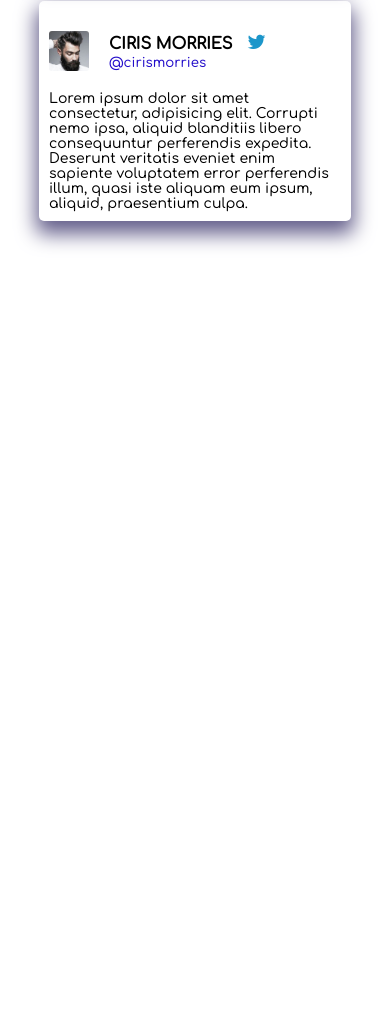
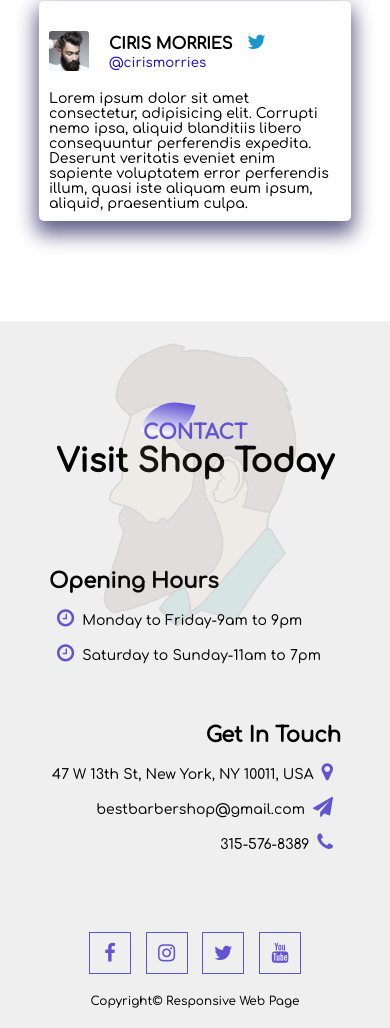
Before and after one commit to Rubel103/Fully-Responsive-Barber-Shop-Using-HTML-CSS, a plain HTML site: page index.html in a window 390 px wide. Shown: the part 3983-5011 px from the top of the page. Before the commit the page ends 4304 px from the top, so only its background shows below. Drawn offline with Linux system fonts and the light colour scheme; some packages are replaced by stand-ins of ours; a script that the page names is missing.

Commit message:
Footer section added with responsiveness

```diff
--- a/index.html
+++ b/index.html
@@ -14,6 +14,9 @@
     <link href="https://fonts.googleapis.com/css2?family=Dancing+Script:wght@700&display=swap" rel="stylesheet">
     <link rel="preconnect" href="https://fonts.gstatic.com">
     <link href="https://fonts.googleapis.com/css2?family=Comfortaa:wght@500&display=swap" rel="stylesheet">
+
+    <!-- link from::::https://github.com/cferdinandi/smooth-scroll then -> CDN  -->
+    <script src="https://cdn.jsdelivr.net/gh/cferdinandi/smooth-scroll/dist/smooth-scroll.polyfills.min.js"></script>
 
 
 </head>
@@ -39,11 +42,11 @@
     <div id="navbar">
         <nav>
             <ul>
-                <li> <a href="#">HOME</a> </li>
-                <li> <a href="#">FEATURES</a> </li>
-                <li> <a href="#">SERVICES</a> </li>
-                <li> <a href="#">TESTIMONIALS</a> </li>
-                <li> <a href="#">MEET US</a> </li>
+                <li> <a href="#home">HOME</a> </li>
+                <li> <a href="#feature">FEATURES</a> </li>
+                <li> <a href="#service">SERVICES</a> </li>
+                <li> <a href="#testimonial">TESTIMONIALS</a> </li>
+                <li> <a href="#footer">MEET US</a> </li>
             </ul>
         </nav>
     </div>
@@ -180,7 +183,9 @@
                     </div>
                 </div>
 
-                <p>Lorem ipsum dolor sit amet consectetur, adipisicing elit. Corrupti nemo ipsa, aliquid blanditiis libero consequuntur perferendis expedita. Deserunt veritatis eveniet enim sapiente voluptatem error perferendis illum, quasi iste aliquam eum ipsum, aliquid, praesentium culpa.</p>
+                <p>Lorem ipsum dolor sit amet consectetur, adipisicing elit. Corrupti nemo ipsa, aliquid blanditiis
+                    libero consequuntur perferendis expedita. Deserunt veritatis eveniet enim sapiente voluptatem error
+                    perferendis illum, quasi iste aliquam eum ipsum, aliquid, praesentium culpa.</p>
             </div>
             <div class="testimonial-column">
                 <div class="user">
@@ -191,7 +196,8 @@
                     </div>
                 </div>
 
-                <p>Lorem ipsum dolor sit amet consectetur, adipisicing elit. Corrupti nemo ipsa, aliquid blanditiis libero consequuntur perferendis expedita. Deserunt veritatis eveniet enim sapiente voluptatem .</p>
+                <p>Lorem ipsum dolor sit amet consectetur, adipisicing elit. Corrupti nemo ipsa, aliquid blanditiis
+                    libero consequuntur perferendis expedita. Deserunt veritatis eveniet enim sapiente voluptatem .</p>
             </div>
             <div class="testimonial-column">
 
@@ -204,12 +210,50 @@
                 </div>
 
 
-                <p>Lorem ipsum dolor sit amet consectetur, adipisicing elit. Corrupti nemo ipsa, aliquid blanditiis libero consequuntur perferendis expedita. Deserunt veritatis eveniet enim sapiente voluptatem error perferendis illum, quasi iste aliquam eum ipsum, aliquid, praesentium culpa.</p>
+                <p>Lorem ipsum dolor sit amet consectetur, adipisicing elit. Corrupti nemo ipsa, aliquid blanditiis
+                    libero consequuntur perferendis expedita. Deserunt veritatis eveniet enim sapiente voluptatem error
+                    perferendis illum, quasi iste aliquam eum ipsum, aliquid, praesentium culpa.</p>
             </div>
         </div>
 
 
     </section>
+
+    <!-- Footer  -->
+
+    <section id="footer">
+        <img src="img/footer-img.png" alt="Footer Image" class="footer-img">
+        <div class="title-text">
+            <p>CONTACT </p>
+            <h1>Visit Shop Today</h1>
+        </div>
+
+        <div class="footer-row">
+            <div class="footer-left">
+                <h1>Opening Hours</h1>
+                <p><i class="fa fa-clock-o"></i>Monday to Friday-9am to 9pm</p>
+                <p><i class="fa fa-clock-o"></i>Saturday to Sunday-11am to 7pm</p>
+            </div>
+            <div class="footer-right">
+                <h1>Get In Touch</h1>
+                <p>47 W 13th St, New York, NY 10011, USA<i class="fa fa-map-marker"></i>
+                </p>
+                <p>bestbarbershop@gmail.com<i class="fa fa-paper-plane"></i></p>
+                <p>315-576-8389<i class="fa fa-phone"></i></p>
+            </div>
+        </div>
+
+        <div class="social-link">
+            <i class="fa fa-facebook"></i>
+            <i class="fa fa-instagram"></i>
+            <i class="fa fa-twitter"></i>
+            <i class="fa fa-youtube"></i>
+            <p>Copyright&copy; Responsive Web Page</p>
+        </div>
+
+    </section>
+
+
 
     <script>
         var menu_btn = document.getElementById("menu_btn")
@@ -228,6 +272,12 @@
                 menu.src = "img/menu.png";
             }
         }
+
+        //code from::::https://github.com/cferdinandi/smooth-scroll then -> scroll speed
+        var scroll = new SmoothScroll('a[href*="#"]', {
+            speed: 1200,
+            speedAsDuration: true
+        });
     </script>
 
 </body>
--- a/style.css
+++ b/style.css
@@ -418,3 +418,95 @@ hr{
     }
 
 }
+
+/* Footer */
+
+#footer{
+    padding: 100px 0 20px;
+    background: #efefef;
+    position: relative;
+}
+
+.footer-row{
+    width: 80%;
+    margin: 0 auto;
+    display: flex;
+    justify-content: space-between;
+    flex-wrap: wrap;
+}
+.footer-left, .footer-right{
+    flex-basis: 45%;
+    padding: 10px;
+    margin-bottom: 20px;
+}
+.footer-right{
+    text-align: right;
+}
+
+.footer-row h1{
+    margin: 10px 0;
+}
+.footer-row p{
+   line-height: 35px;
+}
+
+.footer-left .fa, .footer-right .fa{
+    font-size: 20px;
+    color: #6153d2;
+    margin: 3px;
+    padding: 0 5px;
+
+
+}
+
+.footer-img{
+    max-width: 370px;
+    opacity: 0.1;
+    position: absolute;
+    left: 50%;
+    top: 35%;
+    transform: translate(-50%,-50%);
+}
+
+.social-link{
+    text-align: center;
+}
+
+.social-link .fa{
+    height: 40px;
+    width: 40px;
+    font-size: 20px;
+    line-height: 40px;
+    border: 1px solid #6153d2;
+    margin: 40px 5px 0;
+    color: #6153d2;
+    cursor: pointer;
+    transition: .5s;
+
+}
+
+.social-link .fa:hover{
+    background: #6153d2;
+    color: white;
+    transform: translateY(-7px);
+}
+
+.social-link  p{
+    font-size: 12px;
+    margin-top: 20px;
+}
+
+/* footer responsive  */
+
+/* responsive footer section  */
+
+@media screen and (max-width: 770px){
+    .footer-left, .footer-right{
+        flex-basis: 100%;
+        font-size: 14px;
+    }
+    .footer-img{
+        top: 25%;
+    }
+
+}
```
Also changed, not shown: img/footer-img.png (added).
